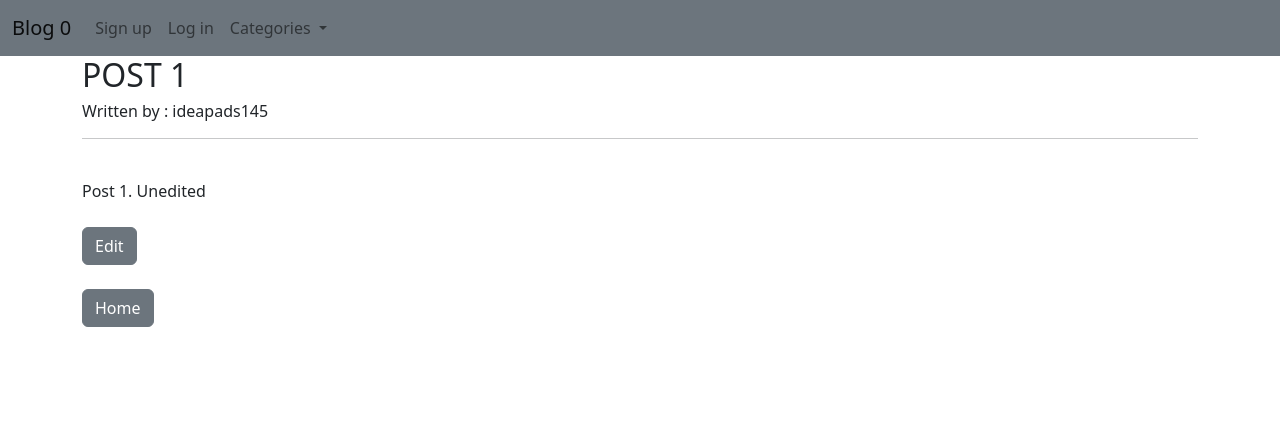
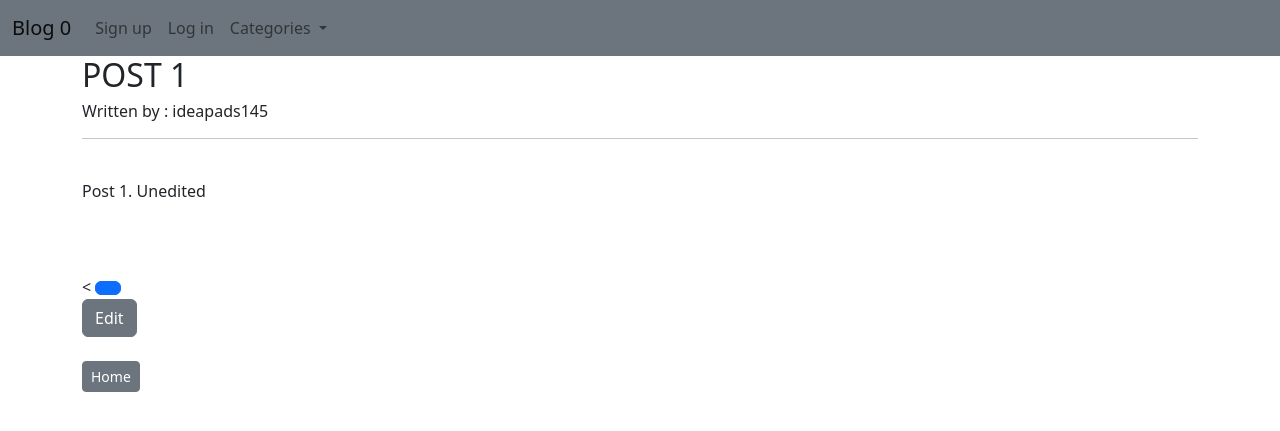
Before and after one commit to grgkimari/techblog, a Django app: page /article/2/ in a window 1280 px wide. Shown: the top 431 px of the page. Run offline with Django 4.2, Linux system fonts and the light colour scheme; data comes from the database, SQL or seed files in the repository; both versions use the stored data as it was after the commit.

Commit message:
added a like button

```diff
--- a/apps/mainblog/Templates/article_details.html
+++ b/apps/mainblog/Templates/article_details.html
@@ -4,7 +4,12 @@
     <h6>Written by : {{post.author}}</h6><hr><br>
     <article>{{post.body}}</article>
     <br>
+    <br><br>
+    <form action="{% url like_post post.pk%}" method="post">
+        <{% csrf_token %}
+        <button type="submit" class="btn btn-primary" name="like_btn" value="Like"></button>
+    </form>
     <a href="{% url 'edit_post' post.pk %}" class="btn btn-secondary">Edit</a>
     <br><br>
-    <a href="{% url 'homepage' %}" class="btn btn-secondary">Home</a>
+    <a href="{% url 'homepage' %}" class="btn btn-sm btn-secondary">Home</a>
 {% endblock %}
--- a/apps/mainblog/forms.py
+++ b/apps/mainblog/forms.py
@@ -12,5 +12,4 @@ class PostForm(forms.ModelForm):
             'title' : forms.TextInput(attrs={'class' : 'form-control',}),
             'author' : forms.TextInput(attrs={'class' : 'form-control', 'value' : '', 'id' : "authorField", "type" : "hidden",}),
             'body' : forms.Textarea(attrs={'class' : 'form-control',}),
-
         }
--- a/apps/mainblog/models.py
+++ b/apps/mainblog/models.py
@@ -18,6 +18,7 @@ class Post(models.Model):
     body = models.TextField()
     dateCreated = models.DateTimeField(auto_now_add=True)
     category = models.CharField(max_length=255,blank=True, null=True)
+    likes = models.ManyToManyField(User, related_name="blogpost")
     class Meta:
         ordering = ['-dateCreated']
 
--- a/apps/mainblog/urls.py
+++ b/apps/mainblog/urls.py
@@ -1,6 +1,6 @@
 from django.urls import path
 from . import views
-from .views import HomeView, ArticleView, AddPostView, EditPostView,DeletePostView, AddCategoryView, CategoryView
+from .views import HomeView, ArticleView, AddPostView, EditPostView,DeletePostView, AddCategoryView, CategoryView, LikeView
 
 urlpatterns = [
     path('',HomeView.as_view(), name = "homepage"),
@@ -10,4 +10,5 @@ urlpatterns = [
     path('delete_post/<int:pk>',DeletePostView.as_view(), name = "delete_post"),
     path('add_category/',AddCategoryView.as_view(), name = "add_category"),
     path('category/<str:category>/',CategoryView, name = "category"),
+    path('like/<int:pk>/',LikeView, name = "like_post"),
 ]
--- a/apps/mainblog/views.py
+++ b/apps/mainblog/views.py
@@ -1,6 +1,6 @@
 from audioop import reverse
 from urllib import request
-from django.shortcuts import render
+from django.shortcuts import render, get_object_or_404
 from  django.views.generic import ListView, DetailView, CreateView, UpdateView, DeleteView
 from .models import Post, Category
 from django.db.models.functions import Lower
@@ -75,3 +75,8 @@ def CategoryView(request, category):
 
     category_posts = [obj for obj in Post.objects.filter(category__icontains = category)]
     return render(request, 'category.html', {'category' : category, 'category_posts' : category_posts})
+
+def LikeView(request, pk):
+    post = get_object_or_404(Post, id = pk)
+    post.likes.add(request.user)
+    return redirect('')
```
Also changed, not shown: apps/mainblog/migrations/0008_post_likes.py (added), db.sqlite3.
